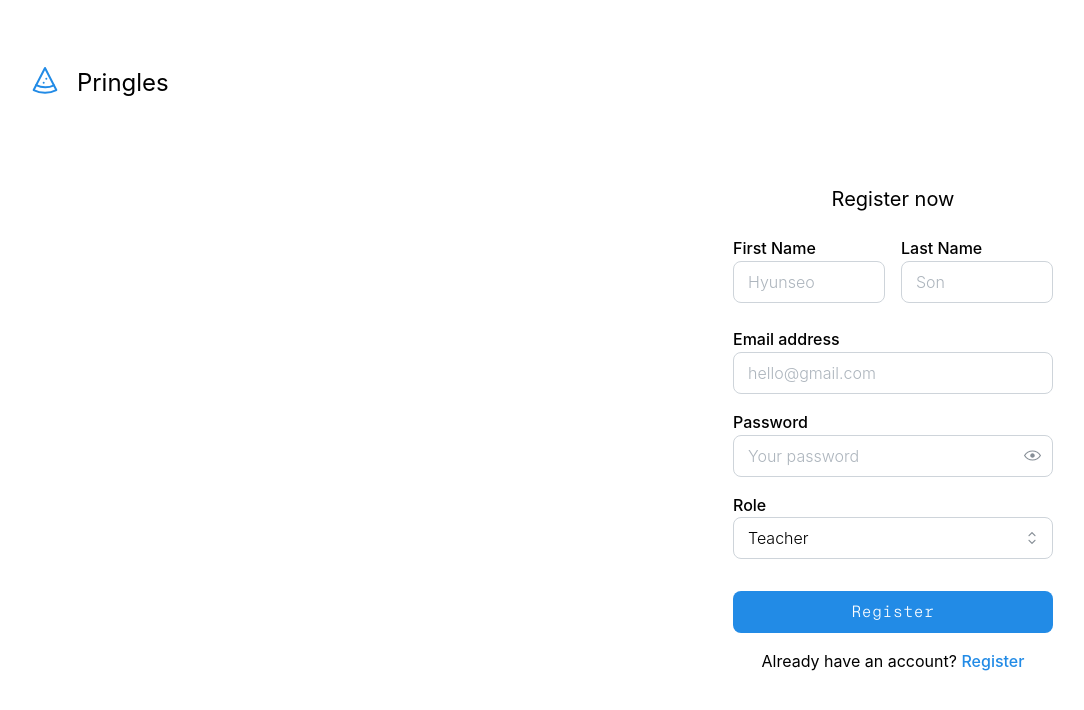
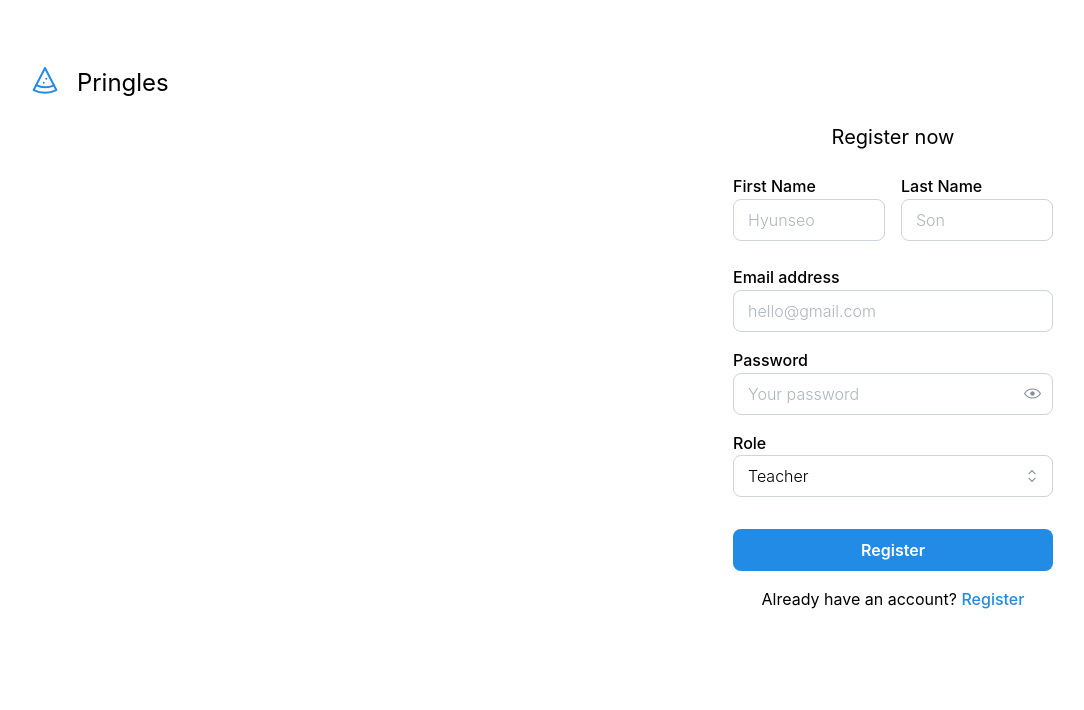
Before and after one commit to hyunseo-s/Pringles, a React (Vite) app in the folder frontend/: page /register in a window 1280 px wide. Shown: the top 710 px of the page, without its empty margins (35-1119 px from the left). Built offline with nearby package versions, Linux system fonts and the light colour scheme.

Commit message:
adjusted font

```diff
--- a/frontend/src/components/NavBar.tsx
+++ b/frontend/src/components/NavBar.tsx
@@ -14,7 +14,7 @@ const NavBar = () => {
     }
 
     return (
-        <Flex w="100%" justify={"space-between"} mb={50} align={"center"}>
+        <Flex w="100%" justify={"space-between"} mb={20} align={"center"}>
             <Flex gap={"md"}>
                 <IconPizza style={{ width: '2rem', height: '2rem' }} stroke={1.5} color="#228be6"/>
                 <Text fz={"1.5rem"}>Pringles</Text>
--- a/frontend/src/index.css
+++ b/frontend/src/index.css
@@ -8,12 +8,6 @@ html
   font-weight: 300;
 }
 
-.mantine-Button-label , .mantine-Badge-label {
-	font-family: 'Neue Montreal Mono';
-	font-weight: 500;
-	letter-spacing: 0.05em;
-}
-
 .classButton {
 	font-family: 'Neue Montreal';
 	font-weight: 400;
--- a/frontend/src/pages/LoginPage.tsx
+++ b/frontend/src/pages/LoginPage.tsx
@@ -55,7 +55,7 @@ const LoginPage = () => {
 		<Flex>
 			<Paper className='w-1/2'>
 			</Paper>
-			<Paper className='w-1/2 px-32 py-32'>
+			<Paper className='w-1/2 px-32'>
 				<Text className='text-center' mb="lg" size="xl">
 					Welcome back
 				</Text>
--- a/frontend/src/pages/RegisterPage.tsx
+++ b/frontend/src/pages/RegisterPage.tsx
@@ -61,7 +61,7 @@ const RegisterPage = () => {
 		<Flex>
 			<Paper className='w-1/2'>
 			</Paper>
-			<Paper className='w-1/2 px-32 py-8'>
+			<Paper className='w-1/2 px-32'>
 				<Text className='text-center' mb="lg" size="xl">
 					Register now
 				</Text>
```
